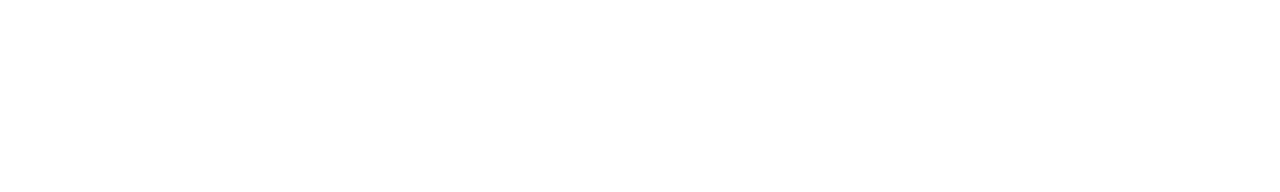
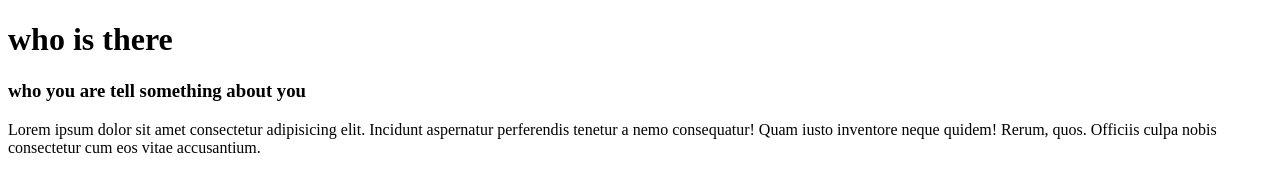
Before and after one commit to shariarsarker/my-first-repo, a plain HTML site: page index.html in a window 1280 px wide. Drawn offline with Linux system fonts and the light colour scheme.

Commit message:
added something new

```diff
--- a/index.html
+++ b/index.html
@@ -6,6 +6,8 @@
     <title>my first github repo</title>
 </head>
 <body>
-
+    <h1>who is there</h1>
+    <h3>who you are tell something about you </h3>
+    <p>Lorem ipsum dolor sit amet consectetur adipisicing elit. Incidunt aspernatur perferendis tenetur a nemo consequatur! Quam iusto inventore neque quidem! Rerum, quos. Officiis culpa nobis consectetur cum eos vitae accusantium.</p>
 </body>
 </html>
```
